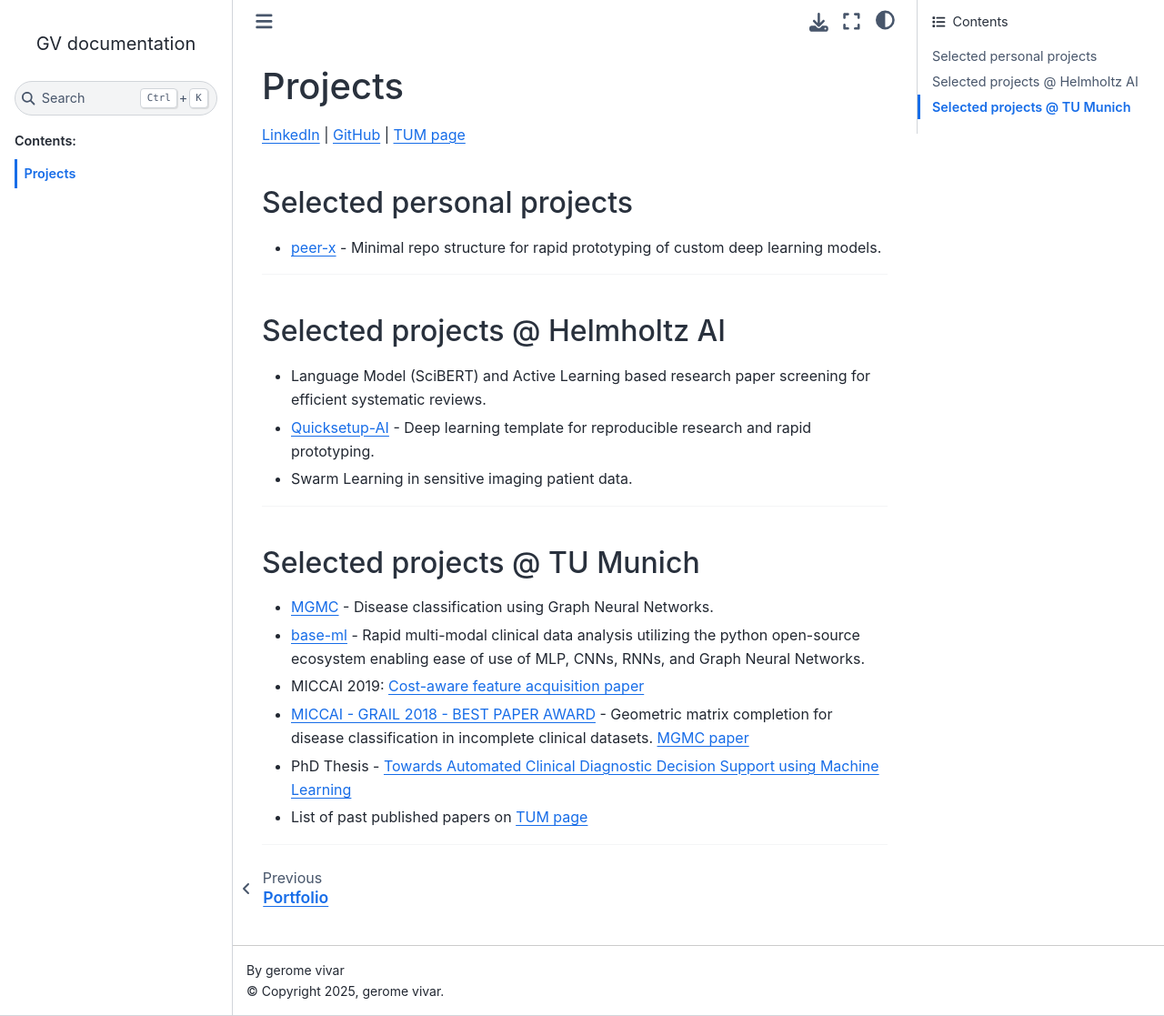
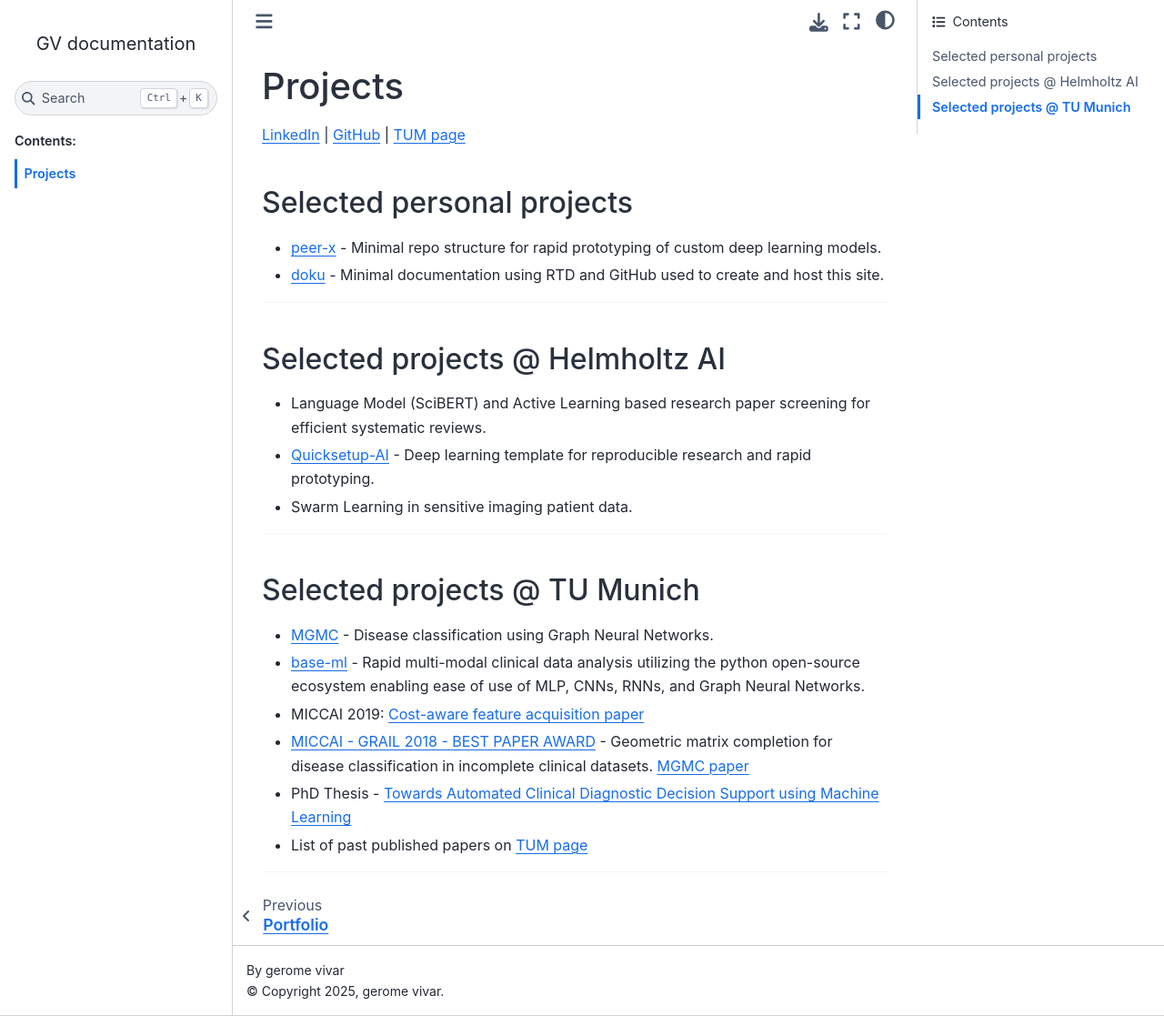
Before and after one commit to grmvvr/doku, a Sphinx documentation site: the page built from docs/source/markdown/p1.md, in a window 1280 px wide and 1117 px high. Shown: the whole window at 91% size. Built offline with Sphinx 7.4.7 and the Sphinx Book theme 1.1.4, drawn with Linux system fonts in a browser that asks for light colours.

Commit message:
docs: add doku in personal projects

```diff
--- a/docs/source/markdown/p1.md
+++ b/docs/source/markdown/p1.md
@@ -3,6 +3,7 @@
 
 ## Selected personal projects
 - [peer-x](https://github.com/grmvvr/peer-x) - Minimal repo structure for rapid prototyping of custom deep learning models.
+- [doku](https://github.com/grmvvr/doku) - Minimal documentation using RTD and GitHub used to create and host this site.
 ---
 
 
```
